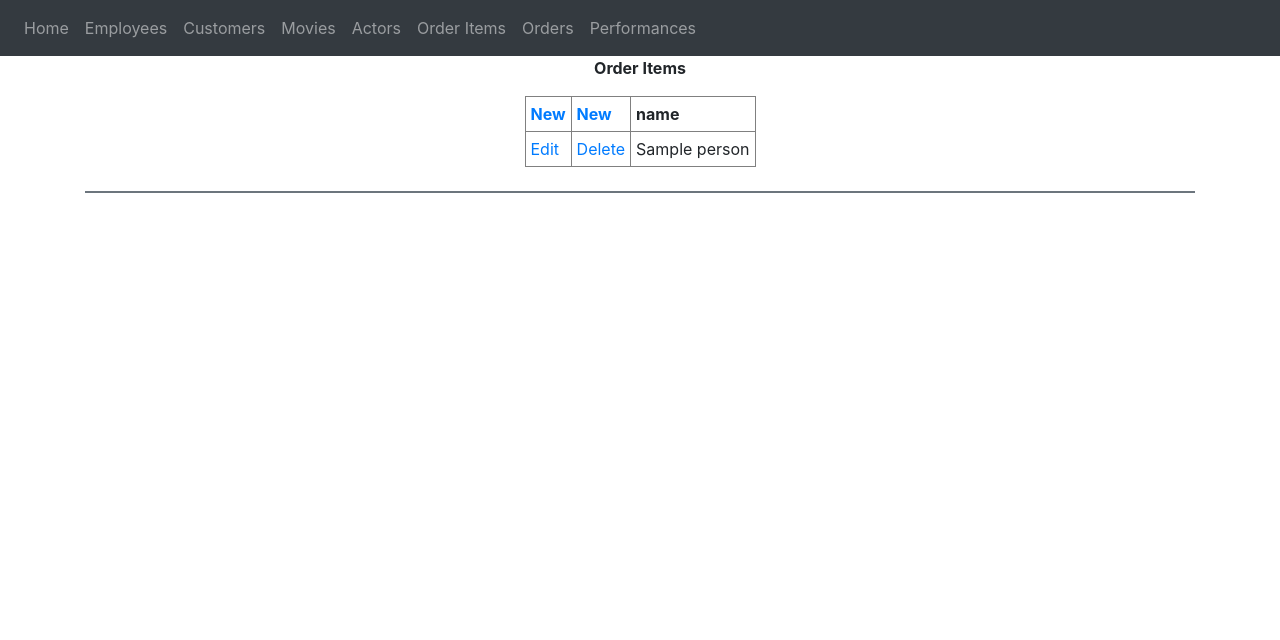
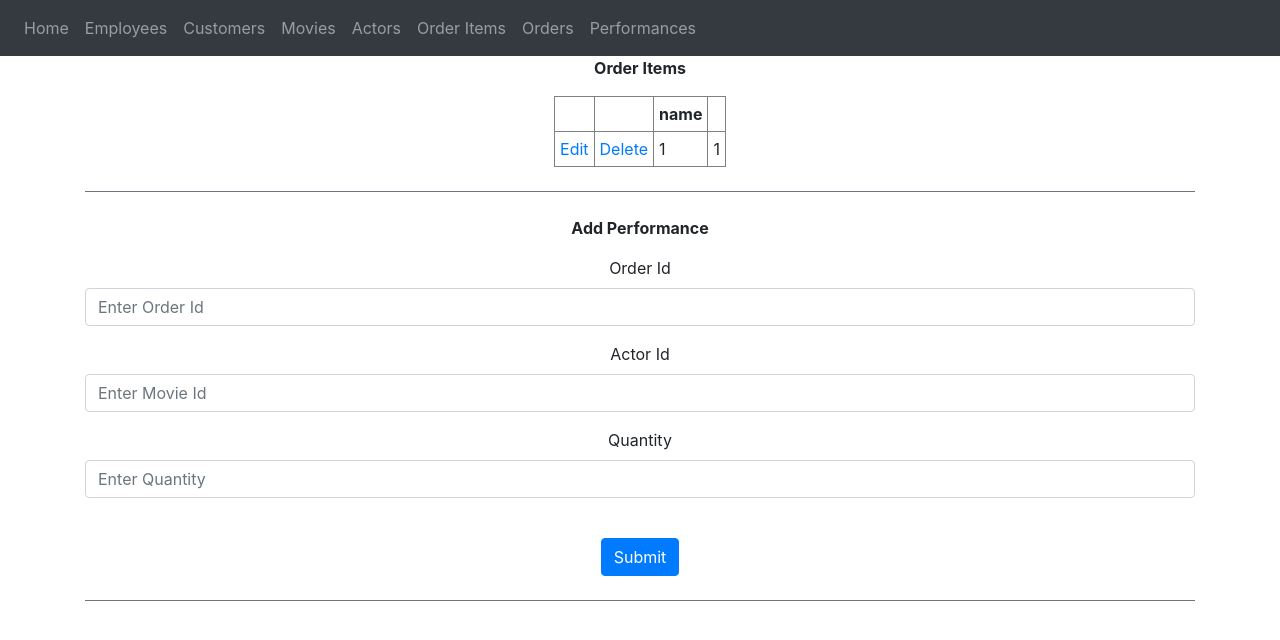
Before and after one commit to yoparky/flask_db_website, a Flask app: template website/templates/order_items.html in a window 1280 px wide. Shown: the top 640 px of the page. Run offline with Flask 2, Linux system fonts and the light colour scheme; the template is opened without the code that fills it: most values are stand-ins (such as "Sample title", 1, 10 or a date in 2020); some libraries are stand-ins or nearby versions.

Commit message:
Mostly Done, I could not do some things, there are some foreign key errors that I do not understand.

```diff
--- a/website/templates/movies.html
+++ b/website/templates/movies.html
@@ -51,15 +51,15 @@
         <br />
         <p><strong>Add Movie</strong></p>
         <div class="form-group">
-            <label for="fname">Title</label>
+            <label for="title">Title</label>
             <input type="text" class="form-control" id="title" name="title" placeholder="Enter title">
         </div>
         <div class="form-group">
-            <label for="lname">Last Name</label>
+            <label for="stock">Last Name</label>
             <input type="number" class="form-control" id="stock" name="stock" min="0" placeholder="Enter stock">
         </div>
         <div class="form-group">
-            <label for="strname">Street Name</label>
+            <label for="price">Street Name</label>
             <input type="text" class="form-control" id="price" name="price" step="0.01" placeholder="Enter price">
         </div>
         <br />
--- a/website/templates/order_items.html
+++ b/website/templates/order_items.html
@@ -11,8 +11,8 @@
     <tr>
         <!-- Iterate through each key in the first entry to get the
         column name -->
-        <th><a href="new/new_order_item.html">New</a></th> <!-- TODO -->
-        <th><a href="new/new_order_item.html">New</a></th> <!-- TODO -->
+        <th><a href="#"></a></th>
+        <th><a href="#"></a></th>
         {% for key in order_items[0].keys() %}
 
         <!-- Create a <th> tag with the key inside of it, this will be
@@ -27,8 +27,8 @@
     <!-- Now, iterate through every person in bsg_people -->
     {% for person in order_items %}
     <tr>
-        <td><a href="edit/edit_order_items.html">Edit</a></td> <!-- TODO -->
-        <td><a href="delete/delete_order_items.html">Delete</a></td> <!-- TODO -->
+        <td><a href="/edit_order_item/{{person.order_id}}{{person.movie_id}}">Edit</a></td> <!-- TODO -->
+        <td><a href="/edit_order_item/{{person.order_id}}{{person.movie_id}}">Delete</a></td> <!-- TODO -->
         <!-- Then iterate through every key in the current person dictionary -->
         {% for key in person.keys() %}
         <!-- Create a <td> element with the value of that key in it -->
@@ -41,3 +41,33 @@
 
 
 {% endblock %}
+
+{% block form %}
+
+
+<!-- Form -->
+<!-- Maybe add a default value attribute -->
+<div id="container">
+    <form method="POST" id="New_Item">
+        <br />
+        <p><strong>Add Performance</strong></p>
+        <div class="form-group">
+            <label for="order_id"> Order Id </label>
+            <input type="number" class="form-control" id="order_id" name="order_id" min="0" placeholder="Enter Order Id">
+        </div>
+        <div class="form-group">
+            <label for="movie_id"> Actor Id </label>
+            <input type="number" class="form-control" id="movie_id" name="movie_id" step="0.01" placeholder="Enter Movie Id">
+        </div>
+        <div class="form-group">
+            <label for="quantity">  Quantity </label>
+            <input type="number" class="form-control" id="quantity" name="quantity" step="0.01" placeholder="Enter Quantity">
+        </div>
+        <br />
+        <button type="submit" class="btn btn-primary">Submit</button>
+        <br />
+        <br />
+    </form>
+</div>
+
+{% endblock %}
--- a/website/views_movies.py
+++ b/website/views_movies.py
@@ -55,9 +55,9 @@
         # validate -- refactor maybe
         if len(title) < 2:
             script.flashMessage('Title', 1, 'error')
-        elif len(stock) < 2:
+        elif len(stock) < 1:
             script.flashMessage('Stock', 1, 'error')
-        elif len(price) < 2:
+        elif len(price) < 1:
             script.flashMessage('Price', 1, 'error')
         else:
             # add to db
```
Also changed, not shown: website/templates/edit/edit_movie.html (+4 -4 lines), website/templates/performances.html (+30 -4 lines).
